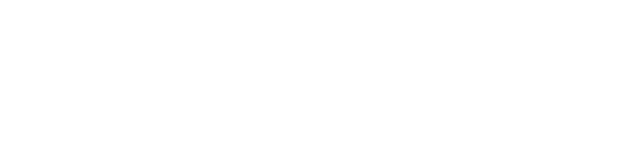
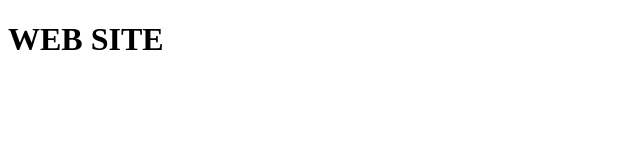
Before and after one commit to yanmaerc/Git-WEBSITE-Version3, a plain HTML site: page index.html in a window 1280 px wide. Shown: the whole page, without its empty margins (0-640 px from the left). Drawn offline with Linux system fonts and the light colour scheme.

Commit message:
h1-web site

```diff
--- a/index.html
+++ b/index.html
@@ -8,6 +8,6 @@
     <link rel="stylesheet" href="./CSS/style.css">
 </head>
 <body>
-
+    <h1>WEB SITE</h1>
 </body>
 </html>
```
